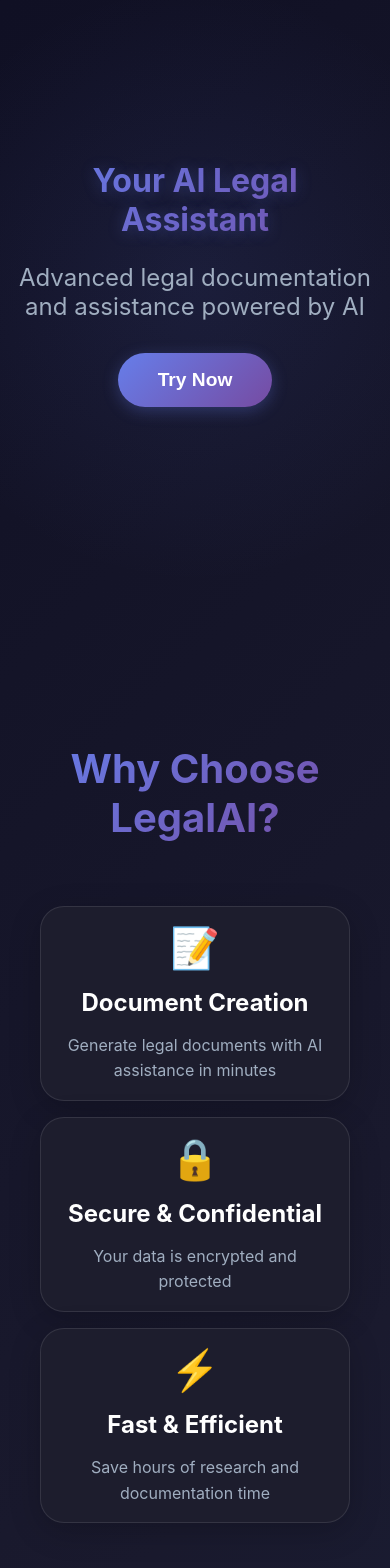
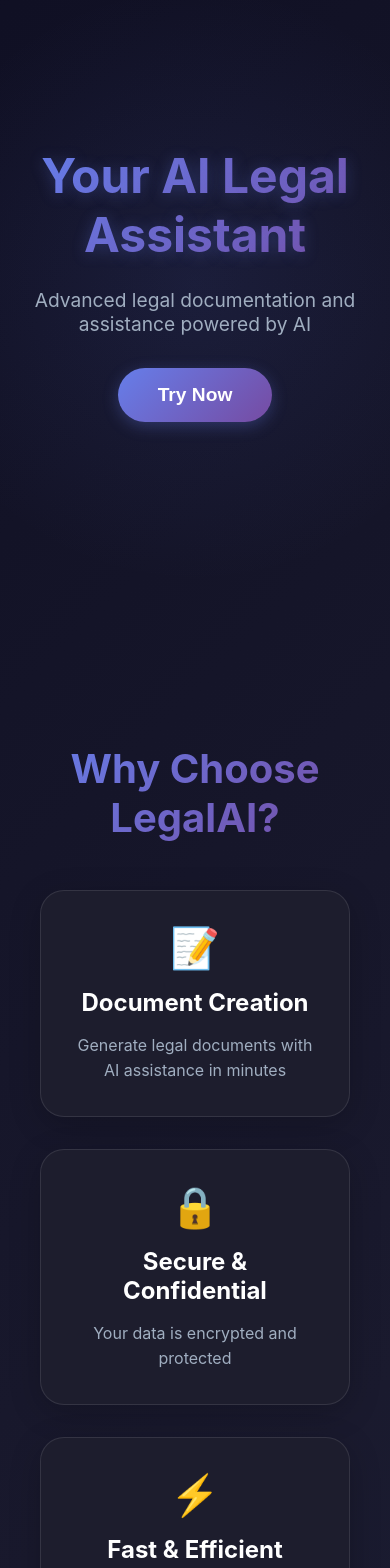
Before and after one commit to tejasmishra1701/Legal-Assistant, a React (Vite) app in the folder frontend/: page /home in a window 390 px wide. Shown: the part 160-1728 px from the top of the page. Built offline with nearby package versions, Linux system fonts and the light colour scheme.

Commit message:
didn't work

```diff
--- a/frontend/src/components/Chat/ChatInterface.css
+++ b/frontend/src/components/Chat/ChatInterface.css
@@ -7,8 +7,7 @@
 .chat-container {
   margin: 100px auto 0px;
   width: 100%;
-  max-width: 1200px;
-  padding: 1rem;
+  max-width: 800px;
   background: rgba(30, 30, 46, 0.95);
   border-radius: 24px;
   box-shadow:
@@ -173,27 +172,3 @@
   opacity: 0;
   transition: opacity 0.2s, background-color 0.2s;
 }
-
-@media (max-width: 768px) {
-  .chat-container {
-    padding: 0.5rem;
-  }
-
-  .messages {
-    max-height: calc(100vh - 160px);
-  }
-
-  .chat-input {
-    position: fixed;
-    bottom: 0;
-    left: 0;
-    right: 0;
-    padding: 10px;
-    background: white;
-    box-shadow: 0 -2px 10px rgba(0,0,0,0.1);
-  }
-
-  .chat-input input {
-    font-size: 16px; /* Prevents zoom on iOS */
-  }
-}
--- a/frontend/src/pages/Home/Home.css
+++ b/frontend/src/pages/Home/Home.css
@@ -194,27 +194,21 @@
 
 /* Responsive Design */
 @media (max-width: 768px) {
-  .features-grid {
-    grid-template-columns: 1fr;
-    gap: 1rem;
-    padding: 1rem;
+  .hero h1 {
+    font-size: 3rem;
   }
 
+  .hero-subtitle {
+    font-size: 1.2rem;
+  }
+
+  .features-grid,
   .pricing-grid {
     grid-template-columns: 1fr;
-    gap: 1rem;
-    padding: 1rem;
+    padding: 0 16px;
   }
 
-  .hero-content {
-    padding: 2rem 1rem;
-  }
-
-  .hero h1 {
-    font-size: 2rem;
-  }
-
-  .feature-card {
-    padding: 1rem;
+  .pricing-card.featured {
+    transform: scale(1);
   }
 }
```
